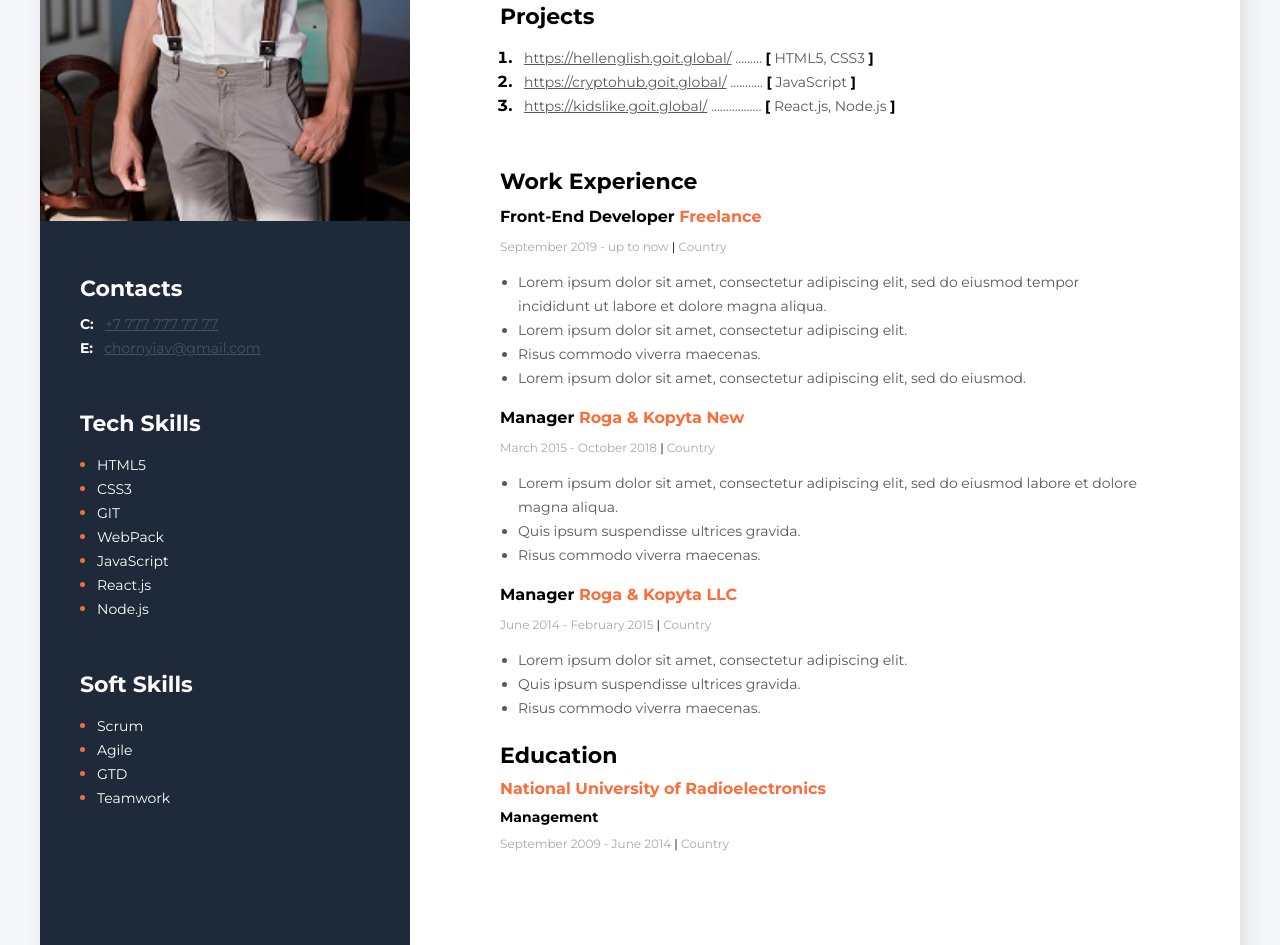
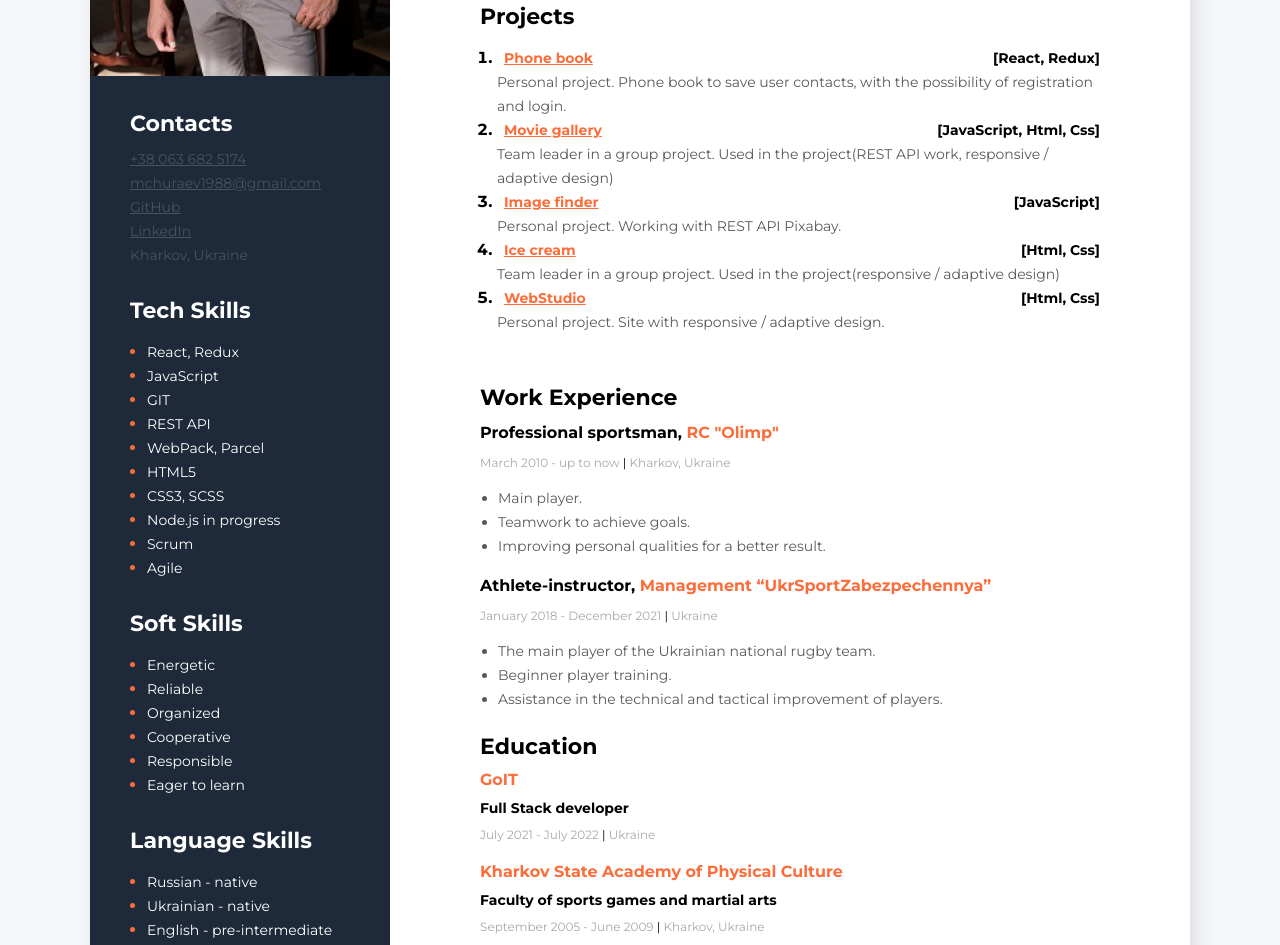
Before and after one commit to MaksymChuraiev/-training1, a plain HTML site: page index.html in a window 1280 px wide. Shown: the part 414-1359 px from the top of the page. Drawn offline with Linux system fonts and the light colour scheme.

Commit message:
Add personal info.

```diff
--- a/index.html
+++ b/index.html
@@ -34,38 +34,77 @@
           <h3 class="main-content-title">Projects</h3>
           <ol class="my-projects-list">
             <li class="my-projects-item">
-              <span class="my-projects-text">
+              <div class="my-projects-text">
                 <a
-                  href="https://hellenglish.goit.global/"
+                  href="https://maksymchuraiev.github.io/phonebook/"
                   class="my-projects-link"
-                  >https://hellenglish.goit.global/</a
+                  >Phone book</a
                 >
-                .........
-                <span class="my-projects-bracket">[</span> HTML5, CSS3
-                <span class="my-projects-bracket">]</span>
-              </span>
+
+                <span class="my-projects-bracket">[React, Redux]</span>
+              </div>
+              <p class="my-projects-info">
+                Personal project. Phone book to save user contacts, with the
+                possibility of registration and login.
+              </p>
             </li>
             <li class="my-projects-item">
-              <span class="my-projects-text">
+              <div class="my-projects-text">
                 <a
                   href="https://cryptohub.goit.global/"
                   class="my-projects-link"
-                  >https://cryptohub.goit.global/</a
+                  >Movie gallery</a
                 >
-                ...........
-                <span class="my-projects-bracket">[</span> JavaScript
-                <span class="my-projects-bracket">]</span>
-              </span>
+
+                <span class="my-projects-bracket">[JavaScript, Html, Css]</span>
+              </div>
+              <p class="my-projects-info">
+                Team leader in a group project. Used in the project(REST API
+                work, responsive / adaptive design)
+              </p>
             </li>
             <li class="my-projects-item">
-              <span class="my-projects-text">
-                <a href="https://kidslike.goit.global/" class="my-projects-link"
-                  >https://kidslike.goit.global/</a
+              <div class="my-projects-text">
+                <a
+                  href="https://maksymchuraiev.github.io/goit-js-hw-11/"
+                  class="my-projects-link"
+                  >Image finder</a
                 >
-                .................
-                <span class="my-projects-bracket">[</span> React.js, Node.js
-                <span class="my-projects-bracket">]</span>
-              </span>
+
+                <span class="my-projects-bracket">[JavaScript]</span>
+              </div>
+              <p class="my-projects-info">
+                Personal project. Working with REST API Pixabay.
+              </p>
+            </li>
+            <li class="my-projects-item">
+              <div class="my-projects-text">
+                <a
+                  href="https://maksymchuraiev.github.io/project-group-5/"
+                  class="my-projects-link"
+                  >Ice cream
+                </a>
+
+                <span class="my-projects-bracket">[Html, Css]</span>
+              </div>
+              <p class="my-projects-info">
+                Team leader in a group project. Used in the project(responsive /
+                adaptive design)
+              </p>
+            </li>
+            <li class="my-projects-item">
+              <div class="my-projects-text">
+                <a
+                  href="https://maksymchuraiev.github.io/WebStudio/index.html"
+                  class="my-projects-link"
+                  >WebStudio
+                </a>
+
+                <span class="my-projects-bracket">[Html, Css]</span>
+              </div>
+              <p class="my-projects-info">
+                Personal project. Site with responsive / adaptive design.
+              </p>
             </li>
           </ol>
         </div>
@@ -75,113 +114,106 @@
           <!--Company 3-->
           <div class="my-work-experience-company-block">
             <h4 class="my-work-experience-position">
-              Front-End Developer
-              <span class="my-work-experience-company">Freelance</span>
+              Professional sportsman,
+              <span class="my-work-experience-company">RC "Olimp"</span>
             </h4>
             <p class="my-work-experience-time">
-              September 2019 - up to now
-              <span class="my-work-experience-divider">|</span> Country
+              March 2010 - up to now
+              <span class="my-work-experience-divider">|</span> Kharkov, Ukraine
             </p>
 
             <ul class="my-work-experience-duties">
+              <li class="my-work-experience-duty">Main player.</li>
               <li class="my-work-experience-duty">
-                Lorem ipsum dolor sit amet, consectetur adipiscing elit, sed do
-                eiusmod tempor incididunt ut labore et dolore magna aliqua.
+                Teamwork to achieve goals.
               </li>
               <li class="my-work-experience-duty">
-                Lorem ipsum dolor sit amet, consectetur adipiscing elit.
-              </li>
-              <li class="my-work-experience-duty">
-                Risus commodo viverra maecenas.
-              </li>
-              <li class="my-work-experience-duty">
-                Lorem ipsum dolor sit amet, consectetur adipiscing elit, sed do
-                eiusmod.
+                Improving personal qualities for a better result.
               </li>
             </ul>
           </div>
           <!--Company 2 -->
           <div>
             <h4 class="my-work-experience-position">
-              Manager
-              <span class="my-work-experience-company">Roga & Kopyta New</span>
+              Athlete-instructor,
+              <span class="my-work-experience-company"
+                >Management “UkrSportZabezpechennya”</span
+              >
             </h4>
             <p class="my-work-experience-time">
-              March 2015 - October 2018
-              <span class="my-work-experience-divider">|</span> Country
+              January 2018 - December 2021
+              <span class="my-work-experience-divider">|</span> Ukraine
             </p>
 
             <ul class="my-work-experience-duties">
               <li class="my-work-experience-duty">
-                Lorem ipsum dolor sit amet, consectetur adipiscing elit, sed do
-                eiusmod labore et dolore magna aliqua.
+                The main player of the Ukrainian national rugby team.
               </li>
+              <li class="my-work-experience-duty">Beginner player training.</li>
               <li class="my-work-experience-duty">
-                Quis ipsum suspendisse ultrices gravida.
-              </li>
-              <li class="my-work-experience-duty">
-                Risus commodo viverra maecenas.
-              </li>
-            </ul>
-          </div>
-
-          <!--Company 1 -->
-          <div>
-            <h4 class="my-work-experience-position">
-              Manager
-              <span class="my-work-experience-company">Roga & Kopyta LLC</span>
-            </h4>
-            <p class="my-work-experience-time">
-              June 2014 - February 2015
-              <span class="my-work-experience-divider">|</span> Country
-            </p>
-
-            <ul class="my-work-experience-duties">
-              <li class="my-work-experience-duty">
-                Lorem ipsum dolor sit amet, consectetur adipiscing elit.
-              </li>
-              <li class="my-work-experience-duty">
-                Quis ipsum suspendisse ultrices gravida.
-              </li>
-              <li class="my-work-experience-duty">
-                Risus commodo viverra maecenas.
+                Assistance in the technical and tactical improvement of players.
               </li>
             </ul>
           </div>
         </div>
         <div>
           <!--Education-->
-          <div>
+          <div class="my-education-block">
             <h3 class="main-content-title">Education</h3>
+            <h4 class="my-education-institution">GoIT</h4>
+            <h5 class="my-education-specialty">Full Stack developer</h5>
+            <p class="my-work-experience-time">
+              July 2021 - July 2022
+              <span class="my-work-experience-divider">|</span> Ukraine
+            </p>
+          </div>
+          <div class="my-education-block">
             <h4 class="my-education-institution">
-              National University of Radioelectronics
+              Kharkov State Academy of Physical Culture
             </h4>
-            <h5 class="my-education-specialty">Management</h5>
+            <h5 class="my-education-specialty">
+              Faculty of sports games and martial arts
+            </h5>
             <p class="my-work-experience-time">
-              September 2009 - June 2014
-              <span class="my-work-experience-divider">|</span> Country
+              September 2005 - June 2009
+              <span class="my-work-experience-divider">|</span> Kharkov, Ukraine
             </p>
           </div>
         </div>
       </div>
       <!--sidebar section-->
       <aside class="sidebar-section">
-        <img width="370" src="./DSC_97.jpg" alt=" my photo" />
+        <img width="300" src="./DSC_97.jpg" alt=" my photo" />
 
         <!--contact section-->
         <div class="contact-section">
           <h3 class="sidebar-title">Contacts</h3>
           <div>
-            <span class="contact-section-type">C:</span>
-            <a class="contact-section-link" href="tel:+77777777777"
-              >+7 777 777 77 77</a
+            <a class="contact-section-link" href="tel:+380636825174"
+              >+38 063 682 5174</a
             >
           </div>
           <div>
-            <span class="contact-section-type">E:</span>
-            <a class="contact-section-link" href="mailto:chornyiav@gmail.com"
-              >chornyiav@gmail.com</a
+            <a class="contact-section-link" href="mailto:mchuraev1988@gmail.com"
+              >mchuraev1988@gmail.com</a
             >
+          </div>
+          <div>
+            <a
+              class="contact-section-link"
+              href="https://github.com/MaksymChuraiev"
+              >GitHub</a
+            >
+          </div>
+          <div>
+            <a
+              class="contact-section-link"
+              href="https://www.linkedin.com/in/maks-churaiev-934364241/"
+              >LinkedIn</a
+            >
+          </div>
+          <div>
+            <span class="contact-section-link">Kharkov, Ukraine</span>
           </div>
         </div>
         <!--tech skills section-->
@@ -189,25 +221,35 @@
           <h3 class="sidebar-title">Tech Skills</h3>
           <ul class="tech-skills-list">
             <li class="tech-skills-item">
-              <span class="tech-skills-item-text">HTML5</span>
+              <span class="tech-skills-item-text">React, Redux</span>
             </li>
             <li class="tech-skills-item">
-              <span class="tech-skills-item-text">CSS3</span>
+              <span class="tech-skills-item-text">JavaScript</span>
             </li>
             <li class="tech-skills-item">
               <span class="tech-skills-item-text">GIT</span>
             </li>
             <li class="tech-skills-item">
-              <span class="tech-skills-item-text">WebPack</span>
+              <span class="tech-skills-item-text">REST API</span>
             </li>
             <li class="tech-skills-item">
-              <span class="tech-skills-item-text">JavaScript</span>
+              <span class="tech-skills-item-text">WebPack, Parcel</span>
             </li>
             <li class="tech-skills-item">
-              <span class="tech-skills-item-text">React.js</span>
+              <span class="tech-skills-item-text">HTML5</span>
             </li>
             <li class="tech-skills-item">
-              <span class="tech-skills-item-text">Node.js</span>
+              <span class="tech-skills-item-text">CSS3, SCSS</span>
+            </li>
+
+            <li class="tech-skills-item">
+              <span class="tech-skills-item-text">Node.js in progress</span>
+            </li>
+            <li class="soft-skills-item">
+              <span class="soft-skills-item-text">Scrum</span>
+            </li>
+            <li class="soft-skills-item">
+              <span class="soft-skills-item-text">Agile</span>
             </li>
           </ul>
         </div>
@@ -216,16 +258,39 @@
           <h3 class="sidebar-title">Soft Skills</h3>
           <ul class="soft-skills-list">
             <li class="soft-skills-item">
-              <span class="soft-skills-item-text">Scrum</span>
+              <span class="soft-skills-item-text">Energetic</span>
             </li>
             <li class="soft-skills-item">
-              <span class="soft-skills-item-text">Agile</span>
+              <span class="soft-skills-item-text">Reliable</span>
             </li>
             <li class="soft-skills-item">
-              <span class="soft-skills-item-text">GTD</span>
+              <span class="soft-skills-item-text">Organized</span>
             </li>
             <li class="soft-skills-item">
-              <span class="soft-skills-item-text">Teamwork</span>
+              <span class="soft-skills-item-text">Cooperative</span>
+            </li>
+            <li class="soft-skills-item">
+              <span class="soft-skills-item-text">Responsible</span>
+            </li>
+            <li class="soft-skills-item">
+              <span class="soft-skills-item-text">Eager to learn</span>
+            </li>
+          </ul>
+        </div>
+        <!--language section-->
+        <div class="soft-skills-section">
+          <h3 class="sidebar-title">Language Skills</h3>
+          <ul class="soft-skills-list">
+            <li class="soft-skills-item">
+              <span class="soft-skills-item-text">Russian - native</span>
+            </li>
+            <li class="soft-skills-item">
+              <span class="soft-skills-item-text">Ukrainian - native</span>
+            </li>
+            <li class="soft-skills-item">
+              <span class="soft-skills-item-text"
+                >English - pre-intermediate</span
+              >
             </li>
           </ul>
         </div>
--- a/style.css
+++ b/style.css
@@ -6,7 +6,7 @@ body {
 .main-container {
   display: flex;
   flex-direction: row-reverse;
-  width: 1200px;
+  width: 1100px;
   background-color: #fff;
   margin: 40px auto;
   box-shadow: 6px 6px 20px rgba(0, 0, 0, 0.1);
@@ -69,21 +69,24 @@ body {
 .my-projects-item {
   color: #000;
   font-weight: bold;
+  padding: 0;
 }
 .my-projects-link {
   font-style: normal;
-  font-weight: normal;
+  font-weight: bold;
   font-size: 14px;
   line-height: 24px;
-  color: #595959;
+  color: #fb6d3a;
 }
 .my-projects-text {
   font-style: normal;
-  font-weight: normal;
+  font-weight: bold;
   font-size: 14px;
   line-height: 24px;
-  color: #595959;
+  color: #fb6d3a;
   margin-left: 7px;
+  display: flex;
+  justify-content: space-between;
 }
 .my-projects-bracket {
   font-style: normal;
@@ -91,6 +94,16 @@ body {
   font-size: 14px;
   line-height: 24px;
   color: #000;
+}
+
+.my-projects-info {
+  margin: 0;
+  padding: 0;
+  font-style: normal;
+  font-weight: normal;
+  font-size: 14px;
+  line-height: 24px;
+  color: #595959;
 }
 /* My work experience */
 .my-work-experience-company {
@@ -130,6 +143,11 @@ body {
 }
 
 /* My education section */
+
+.my-education-block {
+  margin-bottom: 20px;
+}
+
 .my-education-institution {
   font-style: normal;
   font-weight: bold;
@@ -151,14 +169,14 @@ body {
 /* Sidebar section */
 .sidebar-section {
   background-color: #1e2939;
-  width: 370px;
-  padding-top: 40px;
+  width: 300px;
+  padding-top: 0;
 }
 .contact-section {
-  margin: 50px 0 0 40px;
+  margin: 30px 0 0 40px;
 }
 .tech-skills-section {
-  margin: 50px 0 0 40px;
+  margin: 30px 0 0 40px;
 }
 
 .sidebar-title {
@@ -214,5 +232,5 @@ body {
   color: #fff;
 }
 .soft-skills-section {
-  margin: 50px 0 0 40px;
+  margin: 30px 0 0 40px;
 }
```
